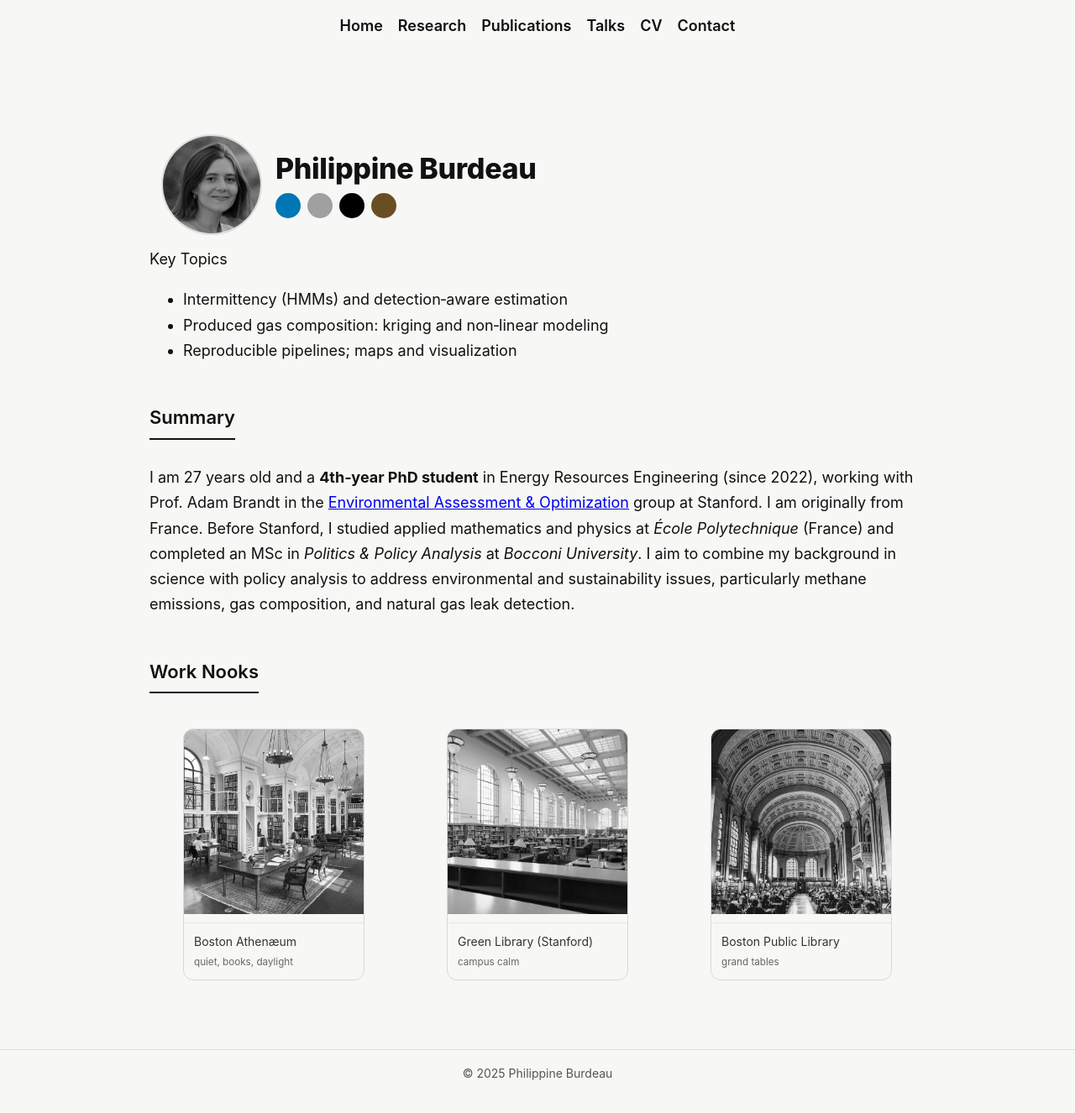
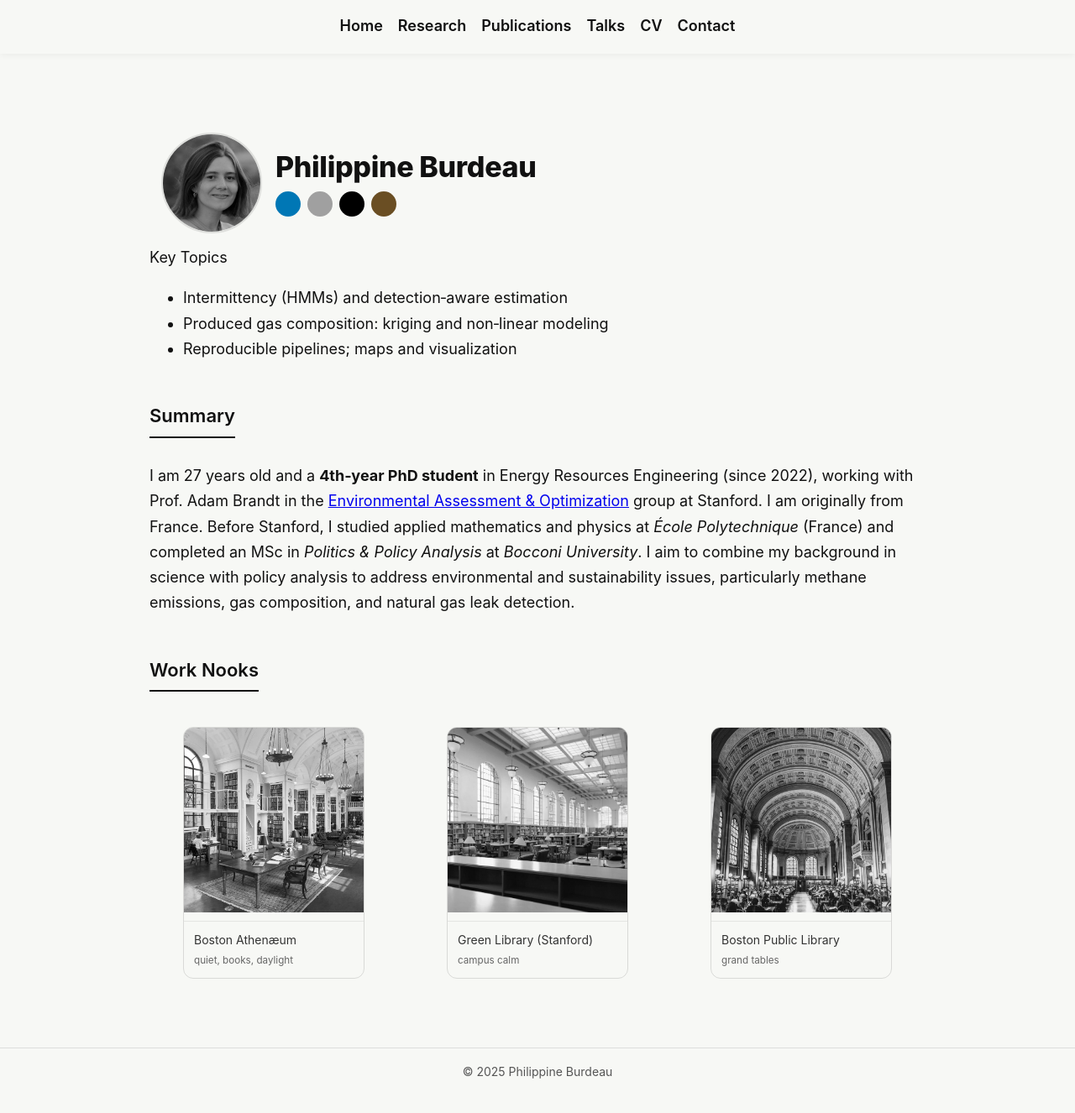
Before and after one commit to pburdeau/pburdeau.github.io, a Jekyll site: the page built from index.md, in a window 1280 px wide and 1332 px high. Shown: the top 1326 px of the window at 84% size. Built offline with Jekyll 4.4.1, drawn with Linux system fonts in a browser that asks for light colours.

Commit message:
Update style.css

```diff
--- a/assets/css/style.css
+++ b/assets/css/style.css
@@ -31,10 +31,10 @@ body {
     flex-wrap: wrap;
     position: sticky;
     top: 0;
-    background-color: transparent; /* Transparent background */
-    z-index: 1000; /* Ensure it stays on top */
+    background-color: var(--bg); /* Changed from transparent to match page background */
+    z-index: 1000;
     padding: 16px 0;
-    box-shadow: none;
+    box-shadow: 0 2px 8px rgba(0, 0, 0, 0.05); /* Added subtle shadow for depth */
 }
 
 /* Ensure menu items stay in place while scrolling */
@@ -54,20 +54,20 @@ body {
 
 /* Progress bar positioning */
 #scrollbar {
-    position: sticky;
-    top: 56px; /* Just below the sticky menu (adjusted for height) */
+    position: fixed; /* Changed from sticky to fixed */
+    top: 56px;
     left: 0;
     height: 2px;
     width: 0;
     background: #111;
-    z-index: 999; /* Below sticky menu */
+    z-index: 999;
 }
 
 /* Adjust page content padding so it doesn't overlap with the sticky menu */
 .page {
     max-width: 960px;
     margin: 0 auto;
-    padding: 80px 18px 64px; /* Adjusted padding to account for sticky menu */
+    padding: 80px 18px 64px;
 }
 
 /* Profile and social media */
```
